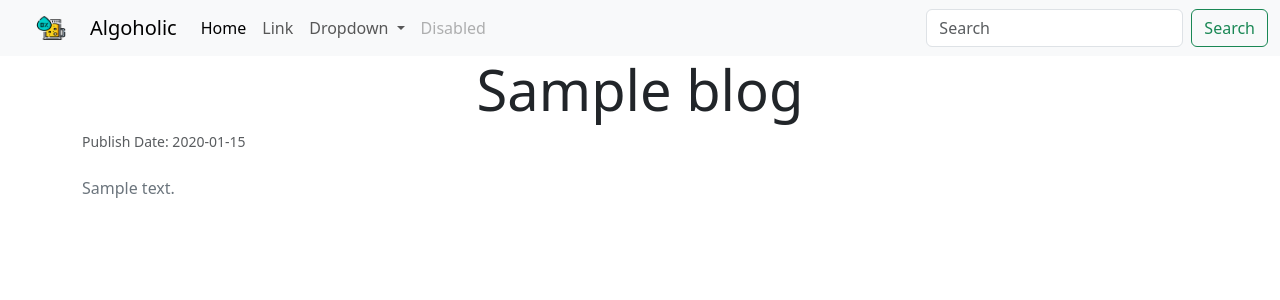
After one commit to sourabhsinha396/fastapi-blog, a FastAPI app: template backend/templates/blog/detail.html in a window 1280 px wide. The commit adds this page. Shown: the top 300 px of the page. Run offline with FastAPI, Linux system fonts and the light colour scheme; the template is opened without the code that fills it: most values are stand-ins (such as "Sample title", 1, 10 or a date in 2020); parts of the project's set-up code (start-up, migrations or seed data) failed here and were passed over.

Commit message:
blog detail view for app

```diff
--- /dev/null
+++ b/backend/templates/blog/detail.html
@@ -0,0 +1,18 @@
+{% extends "base.html" %}
+
+
+{% block title %}
+<title>{{blog.title}}</title>
+{% endblock %}
+
+
+{% block content %}
+<div class="container">
+    <div class="row">
+        <h1 class="display-4 text-center">{{blog.title}}</h1>
+        <small class="text-muted">Publish Date: {{blog.created_at.strftime('%Y-%m-%d')}}</small>
+        <p class="text-secondary my-4">{{blog.content}}</p>
+    </div>
+</div>
+
+{% endblock %}
--- a/backend/templates/components/navbar.html
+++ b/backend/templates/components/navbar.html
@@ -1,14 +1,14 @@
 <nav class="navbar navbar-expand-lg bg-body-tertiary">
     <div class="container-fluid">
       <img src="{{ url_for('static', path='images/shots.png') }}" alt="" width="30" height="24" class="mx-4">
-      <a class="navbar-brand" href="#">Algoholic</a>
+      <a class="navbar-brand" href="/">Algoholic</a>
       <button class="navbar-toggler" type="button" data-bs-toggle="collapse" data-bs-target="#navbarSupportedContent" aria-controls="navbarSupportedContent" aria-expanded="false" aria-label="Toggle navigation">
         <span class="navbar-toggler-icon"></span>
       </button>
       <div class="collapse navbar-collapse" id="navbarSupportedContent">
         <ul class="navbar-nav me-auto mb-2 mb-lg-0">
           <li class="nav-item">
-            <a class="nav-link active" aria-current="page" href="#">Home</a>
+            <a class="nav-link active" aria-current="page" href="/">Home</a>
           </li>
           <li class="nav-item">
             <a class="nav-link" href="#">Link</a>
```
Also changed, not shown: backend/apps/v1/route_blog.py (+9 -0 lines).
